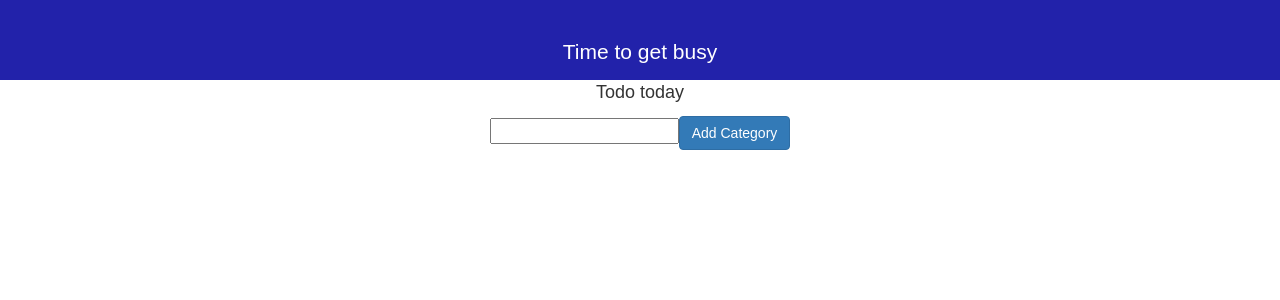
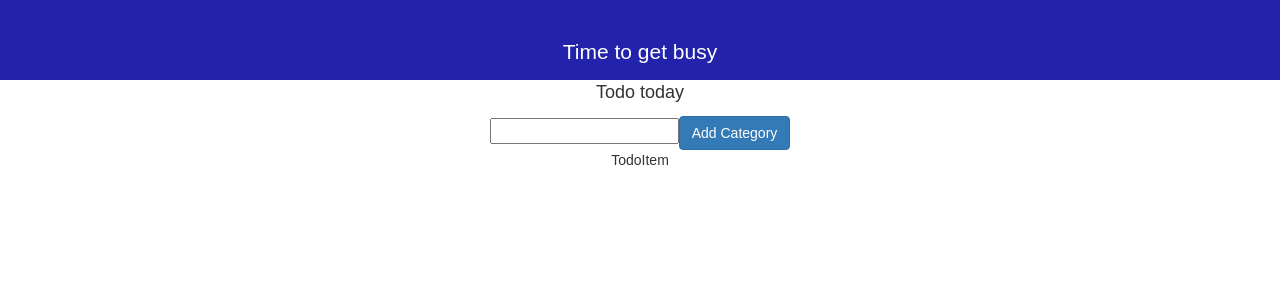
Before and after one commit to andela-megwali/busy, a React app: page / in a window 1280 px wide. Shown: the top 300 px of the page. Built offline with nearby package versions, Linux system fonts and the light colour scheme.

Commit message:
Add todoitmem skeletal component

```diff
--- a/src/Category.jsx
+++ b/src/Category.jsx
@@ -1,4 +1,5 @@
 import React from 'react';
+import TodoItem from './TodoItem';
 
 class Category extends React.Component {
   constructor(props) {
@@ -11,7 +12,14 @@ class Category extends React.Component {
     return (
       <div>
         <input />
-        <button type={'button'} className={'btn btn-primary'}>{'Add Category'}</button>
+        <button
+          type={'button'}
+          className={'btn btn-primary'}
+        >
+          {'Add Category'}
+        </button>
+
+        <TodoItem />
       </div>
     );
   }
--- /dev/null
+++ b/src/TodoItem.jsx
@@ -0,0 +1,19 @@
+import React from 'react';
+
+class TodoItem extends React.Component {
+  constructor(props) {
+    super(props);
+
+    this.state = {};
+  }
+
+  render() {
+    return (
+      <div>
+        TodoItem
+      </div>
+    );
+  }
+}
+
+export default TodoItem;
```
